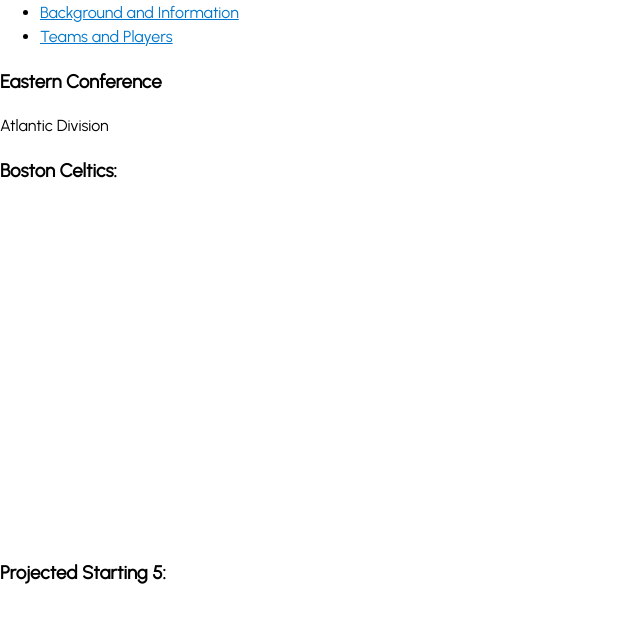
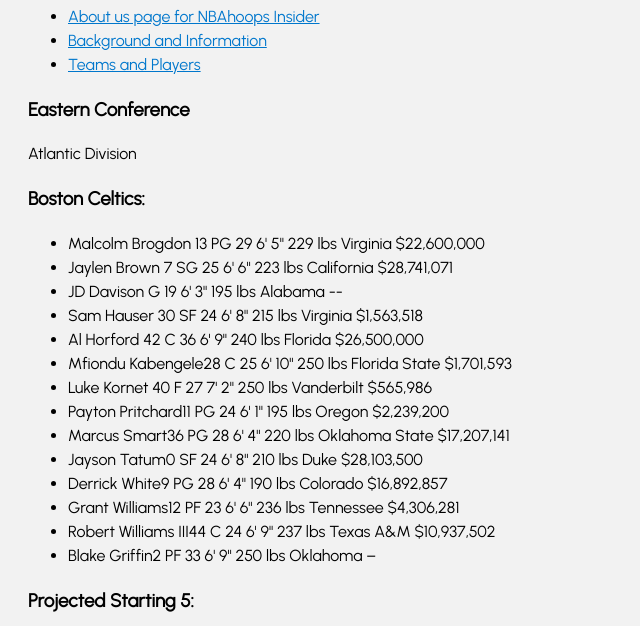
Before and after one commit to noahrosenthal/noahrosenthal.github.io, a plain HTML site: page players.html in a window 1280 px wide. Shown: the part 114-740 px from the top of the page, without its empty margins (0-640 px from the left). Drawn offline with Linux system fonts and the light colour scheme; files that its build step writes are made by us from their sources.

Commit message:
Add files via upload

```diff
--- a/style.css
+++ b/style.css
@@ -7,8 +7,11 @@ body {
   font-family: Urbanist,Arial, sans-serif;
   font-size: 16px;
   line-height: 1.5;
-  margin: 0;
-  padding: 0;
+  grid-template-columns: 1fr 1fr;
+  grid-template-rows: auto;
+  grid-gap: 20px;
+  padding: 20px;
+  background-color: #f2f2f2;
 }
 
 a:link {
@@ -30,7 +33,3 @@ a:visited {
   color: #12ba47;
 
 }
-
-#Eastern-Conference li{
-	color:#ffffff4f ;
-}
```
